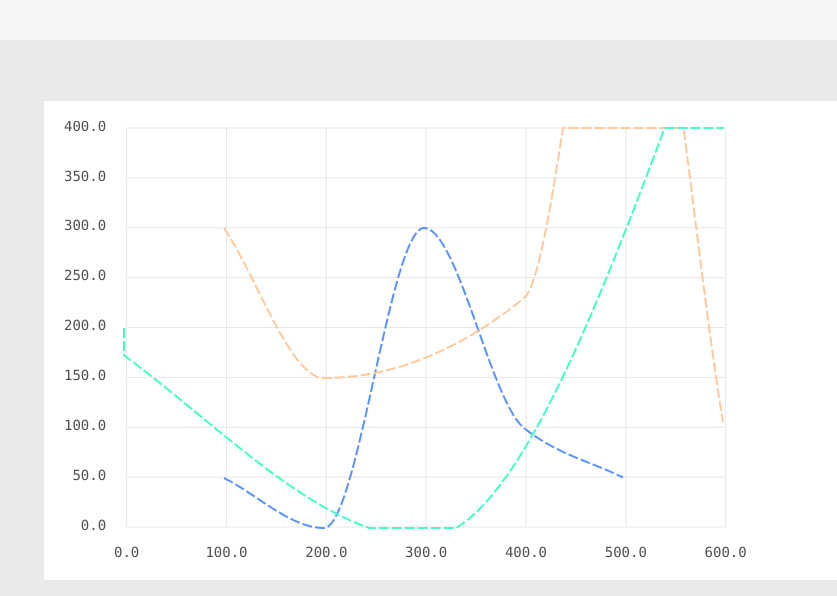
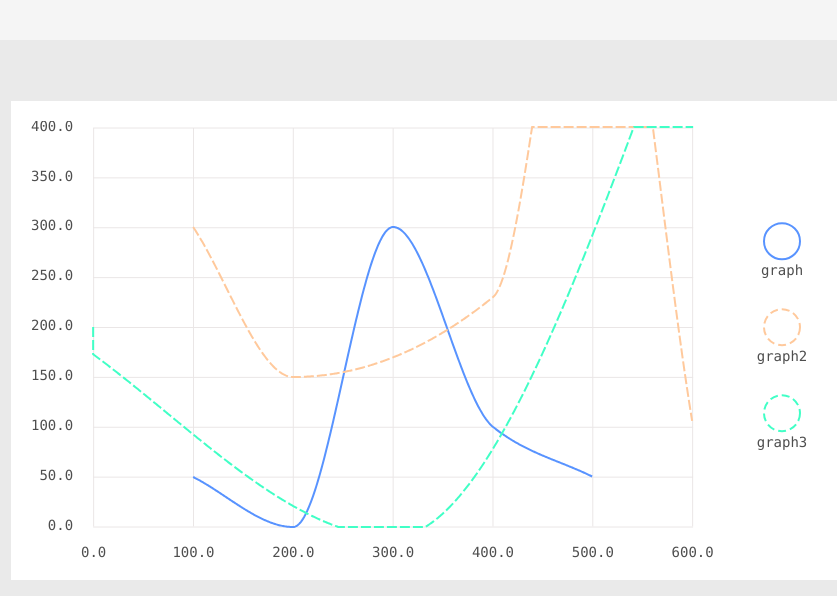
Before and after one commit to korolevn/vzul, a website built with webpack: page public/index.html in a window 1280 px wide. Shown: the whole page, without its empty margins (200-1037 px from the left). Built offline with nearby package versions, Linux system fonts and the light colour scheme.

Commit message:
add proper legend implementation ,improve Legend class: - add padding and radius setup methods;
add customization for Graph class

```diff
--- a/public/index.html
+++ b/public/index.html
@@ -1 +1 @@
-<!doctype html><html lang="en"><head><title>vzul demo</title><link rel="stylesheet" href="0d32eb518775a6d5fc59.css"></head><body><div class="container"></div><script defer="defer" src="index.462d1e03418a5becef73.js"></script></body></html>
+<!doctype html><html lang="en"><head><title>vzul demo</title><link rel="stylesheet" href="0d32eb518775a6d5fc59.css"></head><body><div class="container"></div><script defer="defer" src="index.a3a2cc89033b4fd33d19.js"></script></body></html>
--- a/src/demo/vzul.js
+++ b/src/demo/vzul.js
@@ -13,7 +13,7 @@ const grid = new Grid(600, 400, 8, 6, canvas);
 
 let x = [100, 200, 300, 400, 500];
 let y = [50, 0, 300, 100, 50];
-const graph = new Graph(x, y, grid, "graph", "#5893ff");
+const graph1 = new Graph(x, y, grid, "graph", "#5893ff");
 
 let x2 = [100, 200, 400, 500, 600];
 let y2 = [300, 150, 230, 700, 100];
@@ -23,7 +23,15 @@ let x3 = [-40, 300, 700];
 let y3 = [200, -10, 800];
 const graph3 = new Graph(x3, y3, grid, "graph3","#41ffc6");
 
-grid.addChart(graph);
-grid.addChart(graph2);
-grid.addChart(graph3);
+const graphs = [graph1, graph2, graph3];
+graphs.map((graph) => {
+  grid.addChart(graph);
+  graph.dash();
+});
+
+graph1.line();
+
+grid.legendRadius = 18;
+grid.legendPadding = 50;
+
 grid.render();
--- a/src/utils/const.js
+++ b/src/utils/const.js
@@ -3,4 +3,9 @@ const insertPosition = {
   end   : "end",
 }
 
-export { insertPosition }
+const axisTextPadding = {
+  y : 20,
+  x : 20,
+}
+
+export { insertPosition, axisTextPadding }
--- a/src/view-components/canvas.js
+++ b/src/view-components/canvas.js
@@ -9,9 +9,13 @@ function createCanvasTemplate(width, height) {
 class Canvas {
   constructor() {
     this._element = null;
+    this._ctx = this.element.getContext("2d");
+
     this._width = 400;
     this._height = 400;
-    this._ctx = this.element.getContext("2d");
+
+    this._paddingTop = 0;
+    this._paddingBottom = 0;
   }
 
   get template() {
@@ -42,6 +46,22 @@ class Canvas {
     this.element.height = height;
   }
 
+  set paddingTop(padding) {
+    this._paddingTop = padding;
+  }
+
+  get paddingTop() {
+    return this._paddingTop;
+  }
+
+  set paddingBottom(padding) {
+    this._paddingBottom = padding;
+  }
+
+  get paddingBottom() {
+    return this._paddingBottom;
+  }
+
   renderCanvas() {
     return this.element;
   }
--- a/src/view-components/graph.js
+++ b/src/view-components/graph.js
@@ -1,7 +1,7 @@
 import { AbstractComponent } from "./abstract-component.js";
 import { interpolate } from "../utils/interpolate.js";
 
-function createGraphTemplate (grid, context, xarr, yarr, color) {
+function createGraphTemplate (grid, context, xarr, yarr, color, stroke) {
 
   const ctx = context;
 
@@ -12,7 +12,12 @@ function createGraphTemplate (grid, context, xarr, yarr, color) {
   ctx.lineWidth   = 2;
   ctx.strokeStyle = color;
 
-  ctx.setLineDash([10, 3]); // dashing
+  ctx.save();
+
+    if (stroke === "dash") {
+      ctx.setLineDash([10, 3]);
+    }
+
     ctx.beginPath();
       for (let i = min; i < max; i++) {
         let dotX = i;
@@ -33,16 +38,32 @@ function createGraphTemplate (grid, context, xarr, yarr, color) {
 
         ctx.lineTo(dotX, dotY);
       }
+
       ctx.stroke();
     ctx.closePath();
+
+  ctx.restore();
 }
 
 class Graph extends AbstractComponent{
+  constructor(x, y, grid, title, color) {
+    super(x, y, grid, title, color);
+
+    this._storke = "line";
+  }
 
   get template() {
     return createGraphTemplate(this.grid, this.context,
                                 this.coords.x, this.coords.y,
-                                this.color);
+                                this.color, this._storke);
+  }
+
+  dash() {
+    this._storke = "dash";
+  }
+
+  line() {
+    this._storke = "line";
   }
 
 }
--- a/src/view-components/grid.js
+++ b/src/view-components/grid.js
@@ -1,19 +1,23 @@
 import {Legend} from "./legend.js";
+import {axisTextPadding} from "../utils/const";
 
-function createGridTemplate (width, height, rows, cols, canvas, context) {
+function createGridTemplate (grid, canvas, context, legend) {
   const ctx = context;
 
-  const GRID_WIDTH  = width;
-  const GRID_HEIGHT = height;
-  const COL_WIDTH     = ( (GRID_WIDTH - (cols + 1)) / cols ) + 1;
-  const ROW_HEIGHT    = ( (GRID_HEIGHT - (rows + 1)) / rows ) + 1;
+  const GRID_WIDTH  = grid.width;
+  const GRID_HEIGHT = grid.height;
 
-  const STROKE_COLOR = "#eae6e6";
-  const TEXT_COLOR = "#4e4e4e";
-  const fontSize = 14;
-  const fontFamily = "Consolas";
-  const TEXT_FONT = "normal " + fontSize + "px " + fontFamily;
-  ctx.font = TEXT_FONT;
+  const rows = grid._rows;
+  const cols = grid._cols;
+  const COL_WIDTH   = ( (GRID_WIDTH - (cols + 1)) / cols ) + 1;
+  const ROW_HEIGHT  = ( (GRID_HEIGHT - (rows + 1)) / rows ) + 1;
+
+  const STROKE_COLOR  = "#eae6e6";
+  const TEXT_COLOR    = "#4e4e4e";
+  const fontSize    = 14;
+  const fontFamily  = "Consolas";
+  const TEXT_FONT   = "normal " + fontSize + "px " + fontFamily;
+  ctx.font          = TEXT_FONT;
 
   const fractPart = 1;
   const xMaxLabel = GRID_HEIGHT.toFixed(fractPart).toString();
@@ -21,25 +25,25 @@ function createGridTemplate (width, height, rows, cols, canvas, context) {
   const xLabelTextWidth = ctx.measureText(xMaxLabel).width;
   const yLabelTextWidth = ctx.measureText(yMaxLabel).width;
 
+  grid._xLabelTextWidth = xLabelTextWidth;
+
   const TEXT_HEIGHT = ctx.measureText(xLabelTextWidth).fontBoundingBoxAscent;
-  const Y_AXIS_TEXT_PADDING = 20;
-  const X_AXIS_TEXT_PADDING = 20;
+  const Y_AXIS_TEXT_PADDING = axisTextPadding.y;
+  const X_AXIS_TEXT_PADDING = axisTextPadding.x;
 
-  const paddingTop = TEXT_HEIGHT / 2;
+  const paddingTop    = TEXT_HEIGHT / 2;
   const paddingBottom = Y_AXIS_TEXT_PADDING + TEXT_HEIGHT;
-  // temporary
-  const paddingRight = yLabelTextWidth / 2;
+  const paddingRight  = yLabelTextWidth / 2;
 
-  width = GRID_WIDTH + xLabelTextWidth + Y_AXIS_TEXT_PADDING;
+  canvas.paddingTop = paddingTop;
+  canvas.paddingBottom = paddingBottom;
 
-  // temporary
-  const radius = 10;
-  const legendPadding = 30;
-  const legendWidth = legendPadding * 2 + radius;
+  const radius = legend.radius;
+  const legendPadding = legend.padding;
+  const legendWidth = legendPadding * 2 + radius * 2;
 
-  canvas.width = width + paddingRight + legendWidth;
+  canvas.width = GRID_WIDTH + xLabelTextWidth + Y_AXIS_TEXT_PADDING + paddingRight + legendWidth;
   canvas.height = GRID_HEIGHT + paddingTop + paddingBottom;
-
   // grid and labels rendering
   ctx.beginPath();
     ctx.strokeStyle = STROKE_COLOR;
@@ -74,7 +78,6 @@ function createGridTemplate (width, height, rows, cols, canvas, context) {
       xColCoord += COL_WIDTH;
       xLabelText += GRID_WIDTH / cols;
     }
-
     ctx.stroke();
   ctx.closePath();
 }
@@ -83,6 +86,7 @@ class Grid {
   constructor(width, height, rows, cols, canvas) {
 
     this._element = null;
+    this._grid = this;
     this._canvas = canvas;
     this._ctx = this._canvas._ctx;
 
@@ -92,7 +96,36 @@ class Grid {
     this._cols = cols;
 
     this._charts = [];
+
     this._legends = [];
+    this._legendPadding = 20;
+    this._legendRadius  = 10;
+
+    this._xLabelTextWidth = null;
+  }
+
+  set legendPadding(padding) {
+    this._legendPadding = padding;
+
+    if (!(this._legends === undefined)) {
+      this._legends.map((legend) => legend.padding = padding);
+    }
+  }
+
+  get legendPadding() {
+    return this._legendPadding;
+  }
+
+  set legendRadius(radius)  {
+    this._legendRadius = radius;
+
+    if (!(this._legends === undefined)) {
+      this._legends.map((legend) => legend.radius = radius);
+    }
+  }
+
+  get legendRadius()  {
+    return this._legendRadius;
   }
 
   get width() {
@@ -112,9 +145,9 @@ class Grid {
   }
 
   get template() {
-    return createGridTemplate(this.width, this.height,
-                              this._rows, this._cols,
-                              this._canvas, this.context);
+    const legendItem = this._legends[0];
+
+    return createGridTemplate(this._grid, this._canvas, this.context, legendItem);
   }
 
   get element() {
@@ -135,10 +168,10 @@ class Grid {
   }
 
   _addLegend(chart) {
-    const legendColor = chart.color;
-    const legendTitle = chart.title;
+    const index = this._legends.length;
 
-    const legend = new Legend(this.context, legendColor, legendTitle, this)
+    const legend = new Legend(this.context, this._legendRadius, this._legendPadding,
+                              chart, this._canvas, this._legends, index);
 
     this._legends.push(legend);
 
@@ -153,10 +186,7 @@ class Grid {
     legends.map((legend) => legend._render());
 
     // shift coordinate system
-    // ctx.translate(xLabelTextWidth + Y_AXIS_TEXT_PADDING, (paddingBottom * -1) );
-
-    // temporary
-    ctx.translate(40 + 20, (32 * -1) );
+    ctx.translate(this._xLabelTextWidth + axisTextPadding.y, this._canvas.paddingBottom * -1 );
 
     // setup Cartesian coordinate system
     ctx.translate(0, this._canvas.height);
--- a/src/view-components/legend.js
+++ b/src/view-components/legend.js
@@ -1,16 +1,49 @@
-function createLegendTemplate(ctx, color, title, grid) {
+function createLegendTemplate(ctx, radius, padding, chart, canvas, legends, index) {
 
-  // todo: legend template
+  const GRID_HEIGHT = canvas.height - canvas.paddingBottom - canvas.paddingTop;
+
+  const diameter = radius * 2;
+  const space =  50;
+  const indent = space + diameter;
+  const legendIndentsNumber = legends.length - 1;
+  const legendIndents = (indent / 2) * legendIndentsNumber;
+
+  const legendXCoord = canvas.width - radius - padding;
+  const legendYCoord = GRID_HEIGHT / 2 + canvas.paddingTop + (indent * index) - legendIndents;
+
+  ctx.textBaseline = "top";
+  ctx.lineWidth = 2;
+  const legendTextPadding = 5;
+  const legendTextIndent = legendTextPadding + radius;
+
+  ctx.save();
+
+    ctx.strokeStyle = chart.color;
+    if (chart._storke === "dash") {
+      ctx.setLineDash([8, 4]);
+    }
+
+    ctx.beginPath();
+      ctx.arc(legendXCoord, legendYCoord, radius, 0, Math.PI * 2);
+      ctx.fillText(chart.title, legendXCoord, legendYCoord + legendTextIndent);
+      ctx.stroke();
+    ctx.closePath();
+
+  ctx.restore();
 
 }
 
 class Legend {
-  constructor(context, color, title, grid) {
+  constructor(context, radius, padding, chart, canvas, legends, index) {
     this._ctx = context;
-    this._grid = grid;
-    this._radius = 10;
-    this._color = color;
-    this._title = title;
+    this._canvas = canvas;
+    this._legends = legends;
+    this._index = index;
+
+    this._radius = radius;
+    this._padding = padding;
+
+    this._chart = chart;
   }
 
   get element() {
@@ -22,15 +55,25 @@ class Legend {
   }
 
   get template() {
-    return createLegendTemplate(this._ctx, 100, 100, this._radius, this._color, this._title, this._grid);
+
+    return createLegendTemplate(this._ctx, this._radius, this._padding,
+      this._chart, this._canvas, this._legends, this._index);
   }
 
-  set legendRadius(radius) {
+  set radius(radius) {
     this._radius = radius;
   }
 
-  get legendRadius() {
+  get radius() {
     return this._radius;
+  }
+
+  set padding(padding) {
+    this._padding = padding;
+  }
+
+  get padding() {
+    return this._padding;
   }
 
   _render() {
```
Also changed, not shown: 2 other files. Lines whose indentation alone changed are shown as unchanged.
